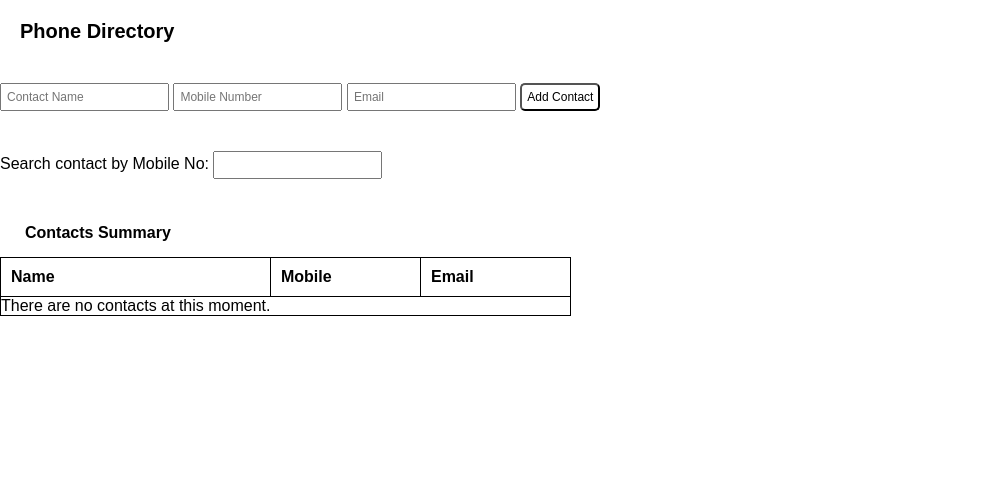
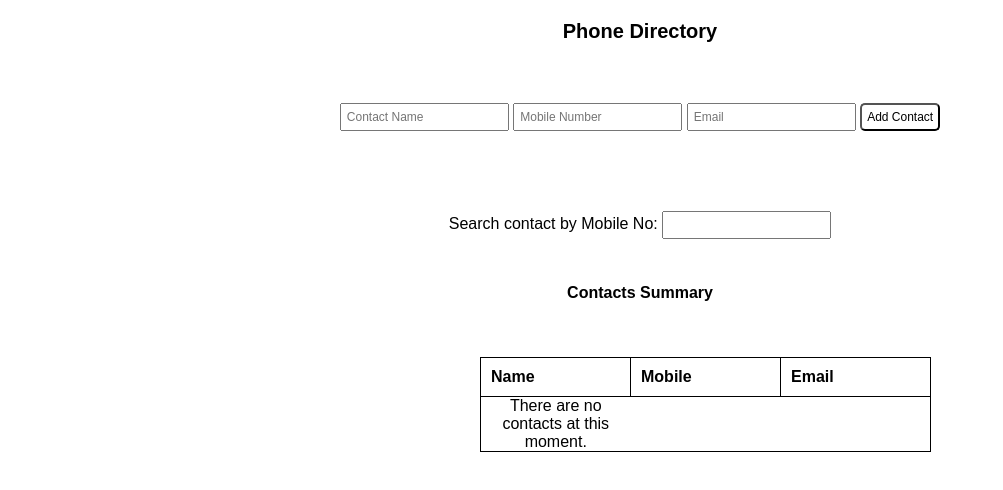
Before and after one commit to deekaynine/antra-eval, a plain HTML site: page index.html in a window 1280 px wide. Shown: the whole page, without its empty margins (0-1003 px from the left). Drawn offline with Linux system fonts and the light colour scheme.

Commit message:
centered containers

```diff
--- a/index.html
+++ b/index.html
@@ -50,8 +50,11 @@
       <div class="marginT40 padL10 tab cursorPtr" id="contactsSummary">
         Contacts Summary
       </div>
-      <div id="contactSummary" class="contactSummary">
-        <table id="summaryTable">
+      <div
+        id="contactSummary"
+        class="contactSummary flexCenter marginT40 padT10"
+      >
+        <table id="summaryTable ">
           <thead>
             <tr>
               <th id="nameColumn" style="cursor: pointer">Name</th>
--- a/styles.css
+++ b/styles.css
@@ -60,8 +60,13 @@ input:focus {
 .marginT40 {
   margin-top: 40px;
 }
-.testCenter {
+.textCenter {
   text-align: center;
+}
+.flexCenter {
+  display: flex;
+  flex-direction: column;
+  justify-content: center;
 }
 .margin20 {
   margin: 20px;
@@ -114,6 +119,7 @@ input:focus {
 }
 .contactSummary {
   padding-top: 10px;
+  margin-inline: 30rem;
 }
 table,
 th,
```
